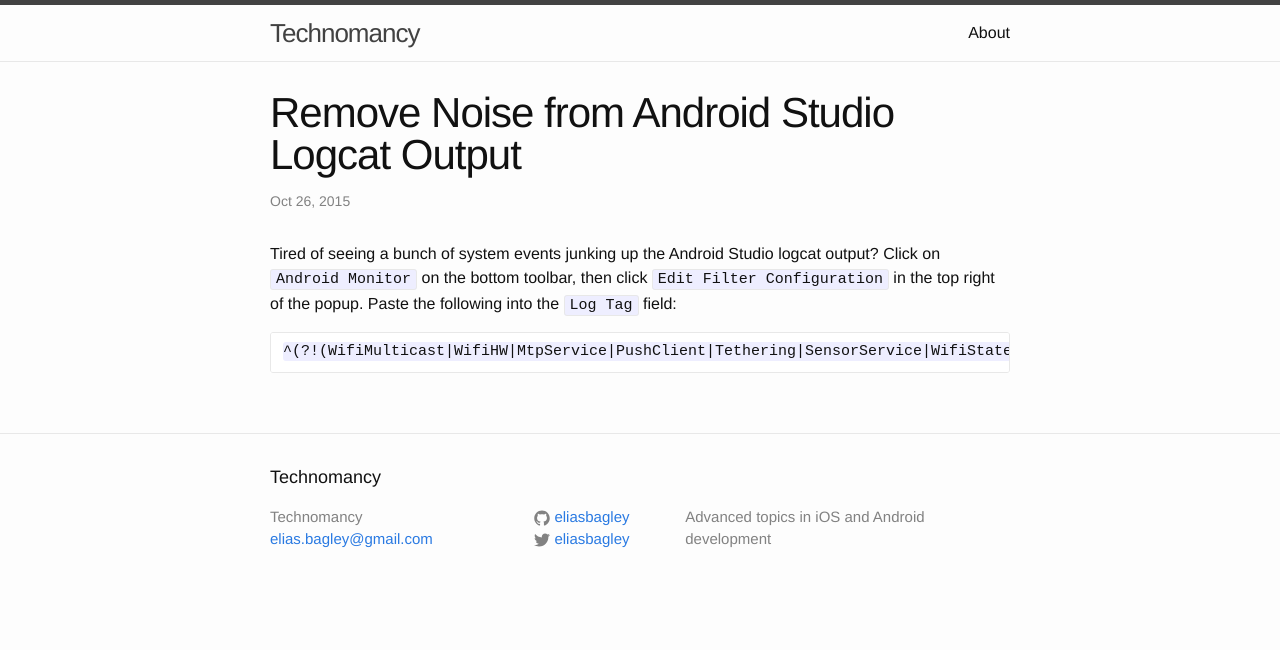
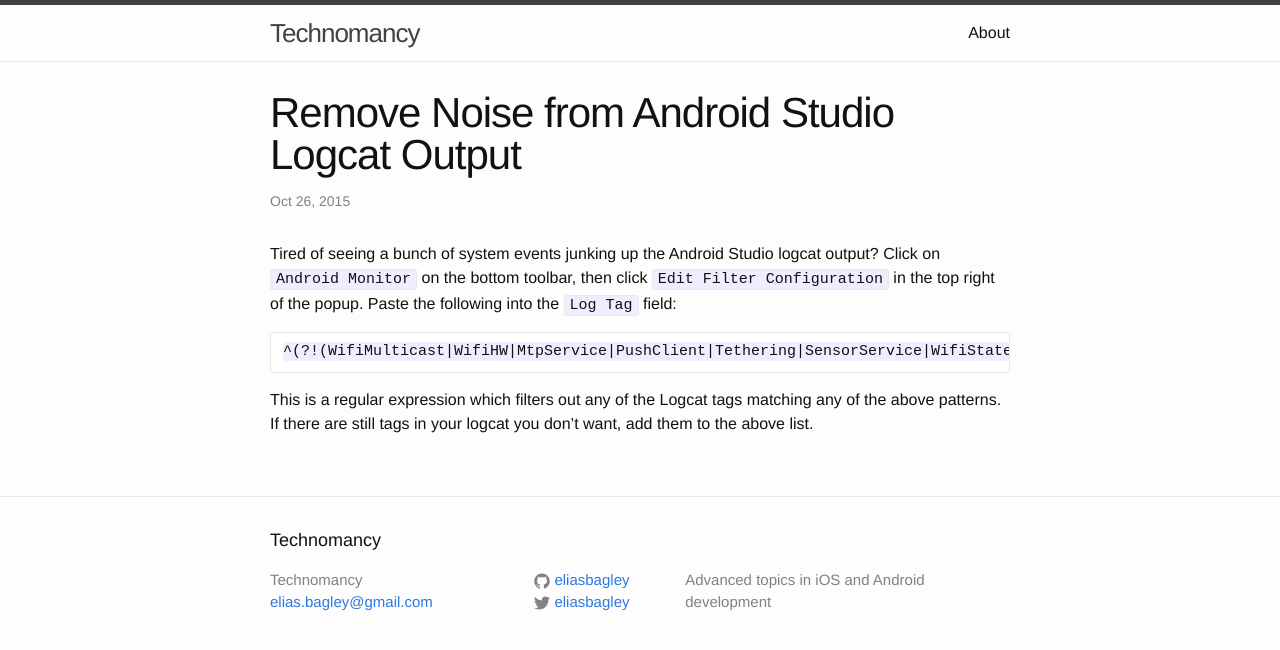
Before and after one commit to eliasbagley/eliasbagley.github.io, a Jekyll site: the page built from _posts/2015-10-26-remove-junk-from-android-studio.markdown, in a window 1280 px wide. Shown: the top 650 px of the page. Built offline with Jekyll 4.4.1, drawn with Linux system fonts in a browser that asks for light colours; Markdown is read by kramdown in place of the engine named in the settings; comment, search, counter and statistics services are not loaded.

Commit message:
Update post

````diff
--- a/_posts/2015-10-26-remove-junk-from-android-studio.markdown
+++ b/_posts/2015-10-26-remove-junk-from-android-studio.markdown
@@ -11,3 +11,5 @@ Tired of seeing a bunch of system events junking up the Android Studio logcat ou
 ```
 ^(?!(WifiMulticast|WifiHW|MtpService|PushClient|Tethering|SensorService|WifiStateMachine|hawaii.hwcomposer|AnyDo|PowerManagerService|Monitor|IconMerger|InputMethodManager|SignalClusterView_dual|StatusBar.NetworkController_dual|LocationManagerService|Provider|SurfaceTextureClient|ImageLoader|dalvikvm|OpenGLRenderer|skia|AbsListView|MediaPlayer|AudioManager|VelocityTracker|Drv|Jpeg|CdpDrv|IspDrv|TpipeDrv|iio|ImgScaler|IMG_MMU|ResMgrDrv|JpgDecComp|JpgDecPipe|mHalJpgDec|PipeMgstatrDrv|mHalJpgParser|jdwp|libEGL|Zygote|Trace|InputEventReceiver|SpannableStringBuilder|IInputConnectionWrapper|MotionRecognitionManager|LoadedApk|Settings|PhoneWindow|Choreographer|v_galz|SensorManager|Sensors|GC|LockPatternUtils|STATUSBAR*|SignalStrength|STATUSBAR-BatteryController|BatteryService|STATUSBAR-PhoneStatusBar|WifiP2pStateTracker|Watchdog|AlarmManager|BatteryStatsImpl|STATUSBAR-Clock)).*$
 ```
+
+This is a regular expression which filters out any of the Logcat tags matching any of the above patterns. If there are still tags in your logcat you don't want, add them to the above list.
````
